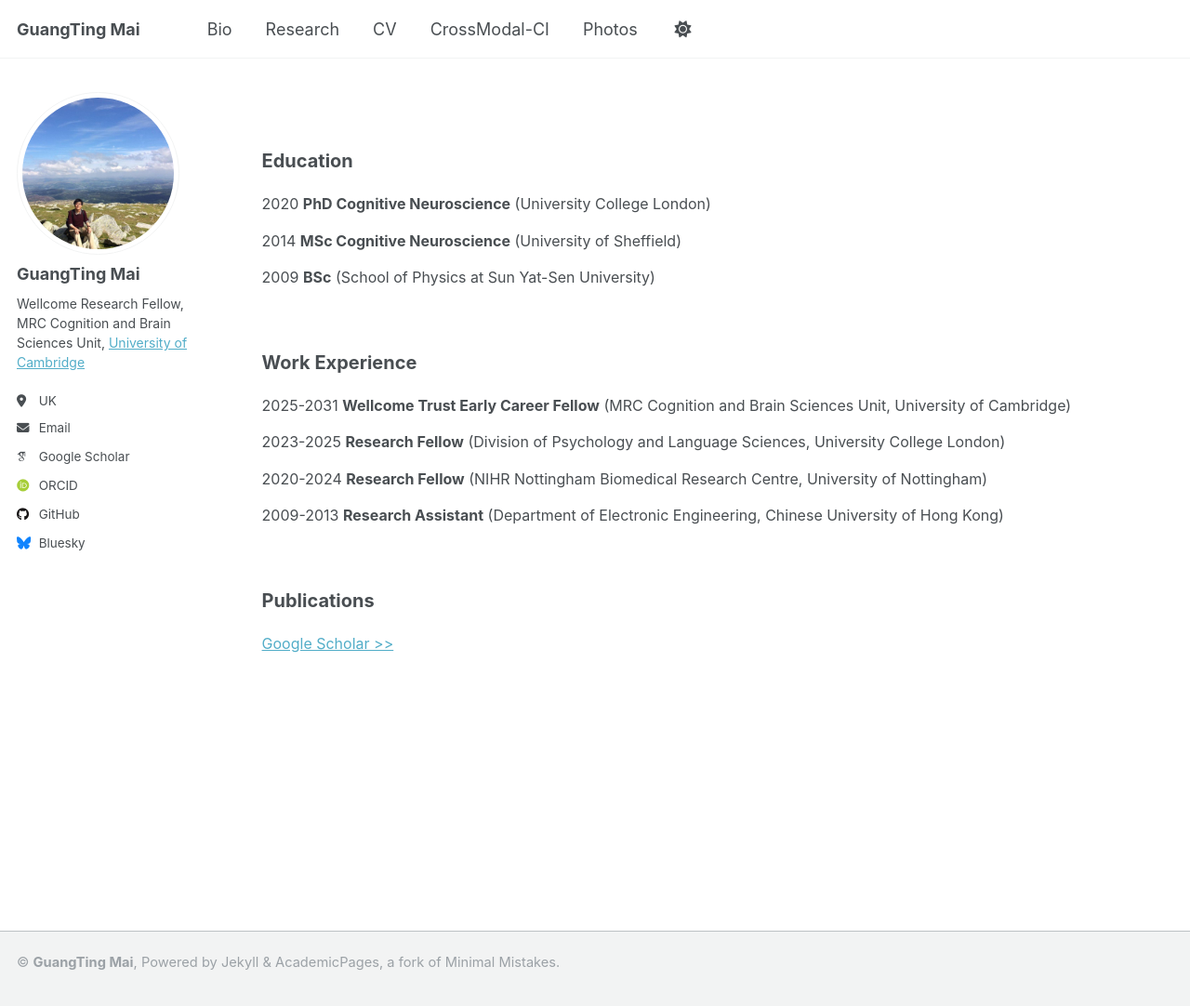
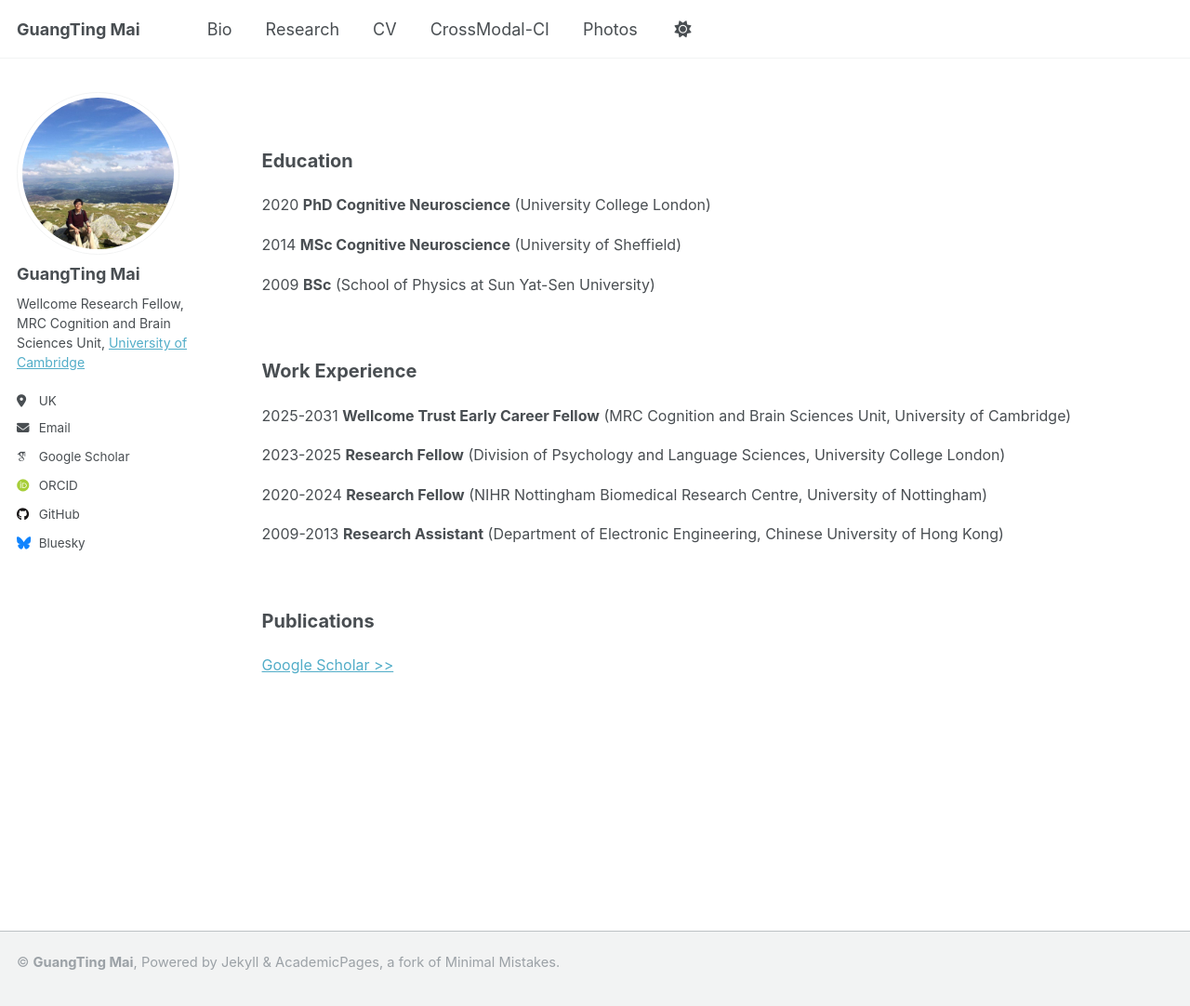
Before and after one commit to guangtingmai/guangtingmai.github.io, a Jekyll site: the page built from _pages/cv.html, in a window 1280 px wide and 1088 px high. Shown: the top 1082 px of the window at 93% size. Built offline with Jekyll 4.4.1, drawn with Linux system fonts in a browser that asks for light colours; some web fonts are replaced.

Commit message:
Update cv.html

```diff
--- a/_pages/cv.html
+++ b/_pages/cv.html
@@ -8,16 +8,16 @@
 ---
 <br>
 <p><span style="font-size: 15pt;line-height: 1.5;display: block"><strong>Education</strong></span></p>
-<p><span style="font-size: 12pt;line-height: 1;display: block;">2020 <strong>PhD Cognitive Neuroscience</strong> (University College London)</span></p>
-<p><span style="font-size: 12pt;line-height: 1;display: block;">2014 <strong>MSc Cognitive Neuroscience</strong> (University of Sheffield) </span></p>
-<p><span style="font-size: 12pt;line-height: 1;display: block;">2009 <strong>BSc</strong> (School of Physics at Sun Yat-Sen University)</span></p>
+<p><span style="font-size: 12pt;line-height: 1.2;display: block;">2020 <strong>PhD Cognitive Neuroscience</strong> (University College London)</span></p>
+<p><span style="font-size: 12pt;line-height: 1.2;display: block;">2014 <strong>MSc Cognitive Neuroscience</strong> (University of Sheffield) </span></p>
+<p><span style="font-size: 12pt;line-height: 1.2;display: block;">2009 <strong>BSc</strong> (School of Physics at Sun Yat-Sen University)</span></p>
 <br>
 <p><span style="font-size: 15pt;line-height: 1.5;display: block"><strong>Work Experience</strong></span></p>
-<p><span style="font-size: 12pt;line-height: 1;display: block;">2025-2031 <strong>Wellcome Trust Early Career Fellow</strong> (MRC Cognition and Brain Sciences Unit, University of Cambridge)</span></p>
-<p><span style="font-size: 12pt;line-height: 1;display: block;">2023-2025 <strong>Research Fellow</strong> (Division of Psychology and Language Sciences, University College London)</span></p>
-<p><span style="font-size: 12pt;line-height: 1;display: block;">2020-2024 <strong>Research Fellow</strong> (NIHR Nottingham Biomedical Research Centre, University of Nottingham)</span></p>
-<p><span style="font-size: 12pt;line-height: 1;display: block;">2009-2013 <strong>Research Assistant</strong> (Department of Electronic Engineering, Chinese University of Hong Kong)</span></p>
+<p><span style="font-size: 12pt;line-height: 1.2;display: block;">2025-2031 <strong>Wellcome Trust Early Career Fellow</strong> (MRC Cognition and Brain Sciences Unit, University of Cambridge)</span></p>
+<p><span style="font-size: 12pt;line-height: 1.2;display: block;">2023-2025 <strong>Research Fellow</strong> (Division of Psychology and Language Sciences, University College London)</span></p>
+<p><span style="font-size: 12pt;line-height: 1.2;display: block;">2020-2024 <strong>Research Fellow</strong> (NIHR Nottingham Biomedical Research Centre, University of Nottingham)</span></p>
+<p><span style="font-size: 12pt;line-height: 1.2;display: block;">2009-2013 <strong>Research Assistant</strong> (Department of Electronic Engineering, Chinese University of Hong Kong)</span></p>
 <br>
 <p><span style="font-size: 15pt;line-height: 1.5;display: block"><strong>Publications</strong></span></p>
-<p><span style="font-size: 12pt;line-height: 1;display: block;"><a href="https://scholar.google.com/citations?user=bCQ03mIAAAAJ&hl=en">
+<p><span style="font-size: 12pt;line-height: 1.2;display: block;"><a href="https://scholar.google.com/citations?user=bCQ03mIAAAAJ&hl=en">
  Google Scholar >></a></span></p>
```
